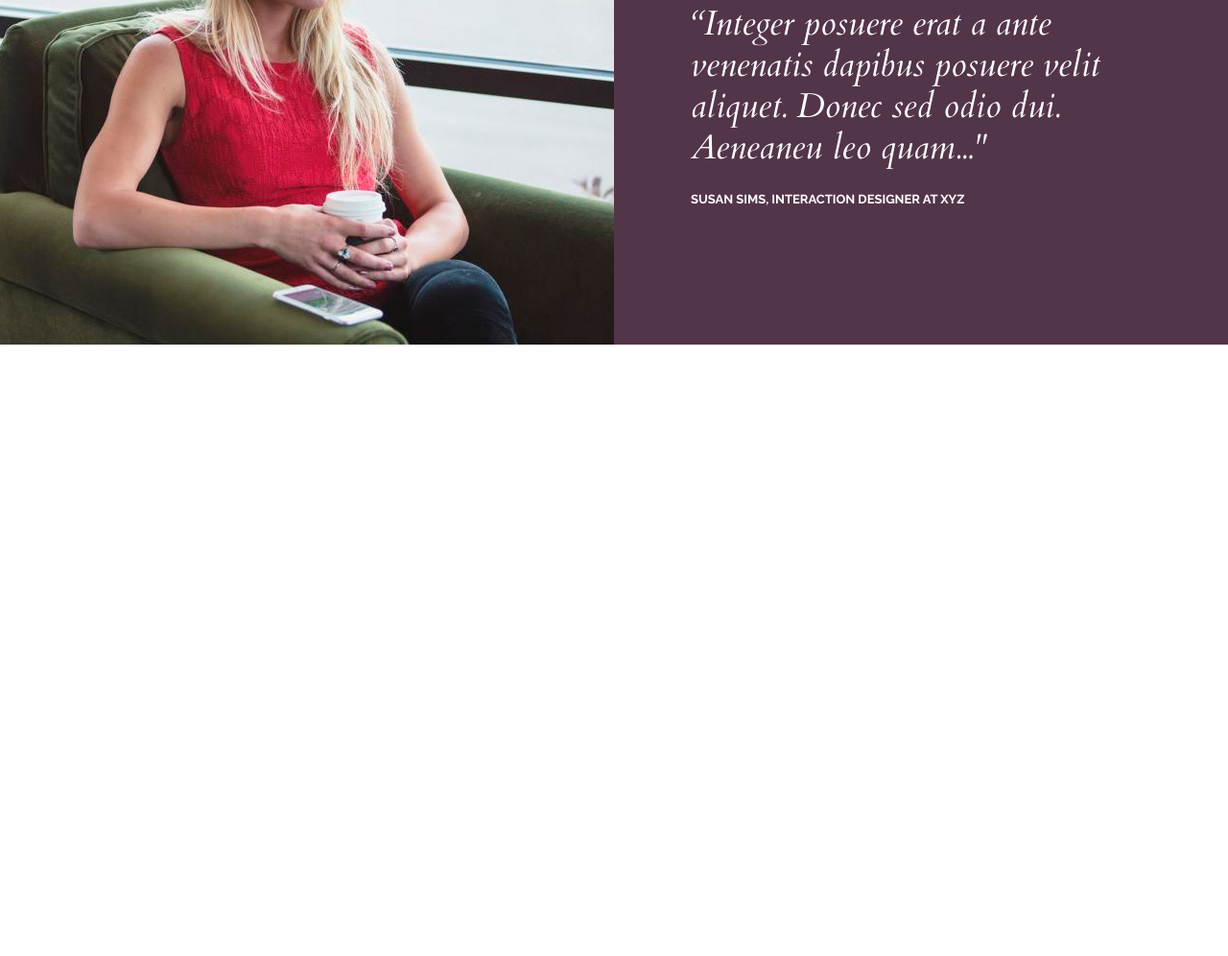
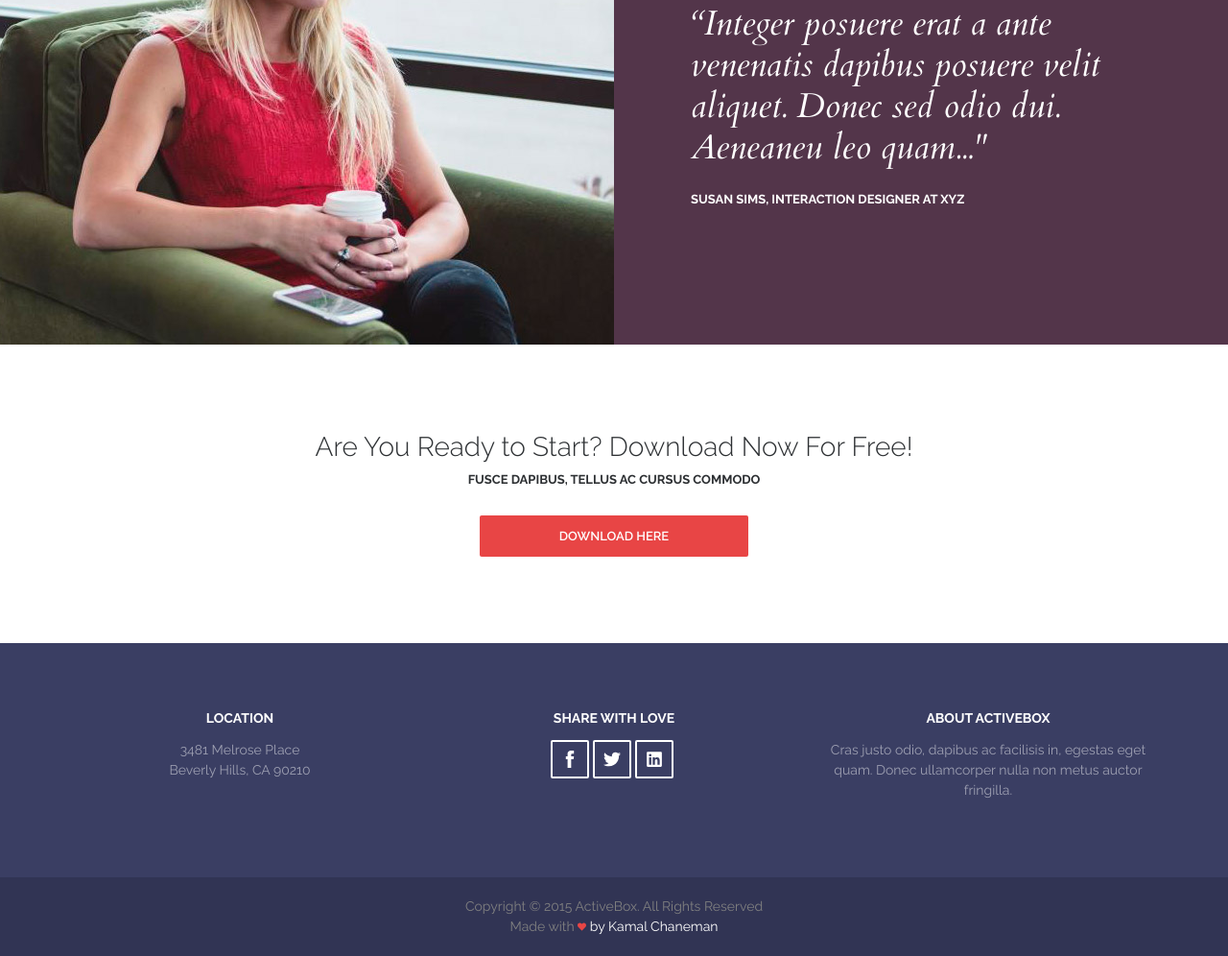
Before and after one commit to valentina-94/active-box, a plain HTML site: page index.html in a window 1280 px wide. Shown: the part 3016-4012 px from the top of the page at 96% size. Before the commit the page ends 3375 px from the top, so only its background shows below. Drawn offline with nearby package versions, Linux system fonts and the light colour scheme.

Commit message:
added block download and footer

```diff
--- a/index.html
+++ b/index.html
@@ -3,7 +3,7 @@
 
 <head>
     <meta charset="utf-8">
-    <link href="https://fonts.googleapis.com/css?family=Cardo:400i|Open+Sans:700|Raleway:400,600,700&display=swap" rel="stylesheet">
+    <link href="https://fonts.googleapis.com/css?family=Cardo:400i|Open+Sans:700|Raleway:300,400,600,700&display=swap" rel="stylesheet">
     <link rel="stylesheet" href="style.css">
     <title>ActiveBox</title>
 </head>
@@ -25,6 +25,11 @@
         <symbol id="linkedin" viewBox="0 0 448 512">
             <g>
                 <path d="M416 32H31.9C14.3 32 0 46.5 0 64.3v383.4C0 465.5 14.3 480 31.9 480H416c17.6 0 32-14.5 32-32.3V64.3c0-17.8-14.4-32.3-32-32.3zM135.4 416H69V202.2h66.5V416zm-33.2-243c-21.3 0-38.5-17.3-38.5-38.5S80.9 96 102.2 96c21.2 0 38.5 17.3 38.5 38.5 0 21.3-17.2 38.5-38.5 38.5zm282.1 243h-66.4V312c0-24.8-.5-56.7-34.5-56.7-34.6 0-39.9 27-39.9 54.9V416h-66.4V202.2h63.7v29.2h.9c8.9-16.8 30.6-34.5 62.9-34.5 67.2 0 79.7 44.3 79.7 101.9V416z"></path>
+            </g>
+        </symbol>
+        <symbol id="heart" viewBox="0 0 512 512">
+            <g>
+                <path d="M462.3 62.6C407.5 15.9 326 24.3 275.7 76.2L256 96.5l-19.7-20.3C186.1 24.3 104.5 15.9 49.7 62.6c-62.8 53.6-66.1 149.8-9.9 207.9l193.5 199.8c12.5 12.9 32.8 12.9 45.3 0l193.5-199.8c56.3-58.1 53-154.3-9.8-207.9z"></path>
             </g>
         </symbol>
     </svg>
@@ -264,6 +269,65 @@
             </div>
         </div>
     </div>
+    <div class="download">
+        <div class="container">
+            <h3 class="download__title">Are You Ready to Start? Download Now For Free!</h3>
+            <div class="download__text">Fusce dapibus, tellus ac cursus commodo</div>
+            <a class="btn btn--red btn--long" href="#">Download Here</a>
+        </div>
+    </div>
+    <footer class="footer">
+        <div class="container">
+            <div class="footer__inner">
+                <div class="footer__block">
+                    <h4 class="footer__title">Location</h4>
+                    <address class="footer__address">
+                        <div>3481 Melrose Place</div>
+                        <div>Beverly Hills, CA 90210</div>
+                    </address>
+                </div>
+                <div class="footer__block">
+                    <h4 class="footer__title">Share with love</h4>
+                    <div class="social social--footer">
+                        <a class="social__item" href="#" target="_blank">
+                            <svg class="social__icon">
+                                <use xlink:href="#facebook"></use>
+                            </svg>
+                        </a>
+                        <a class="social__item" href="#" target="_blank">
+                            <svg class="social__icon">
+                                <use xlink:href="#twitter"></use>
+                            </svg>
+                        </a>
+                        <a class="social__item" href="#" target="_blank">
+                            <svg class="social__icon">
+                                <use xlink:href="#linkedin"></use>
+                            </svg>
+                        </a>
+                    </div>
+                </div>
+                <div class="footer__block">
+                    <h4 class="footer__title">About activebox</h4>
+                    <div class="footer__text">
+                        <p>Cras justo odio, dapibus ac facilisis in, egestas eget quam. Donec ullamcorper nulla non metus auctor fringilla.</p>
+                    </div>
+                </div>
+            </div>
+        </div>
+        <div class="copyright">
+            <div class="container">
+                <div class="copyright__text">
+                    <div>Copyright © 2015 ActiveBox. All Rights Reserved</div>
+                    <div>Made with
+                        <svg class="copyright__icon">
+                            <use xlink:href="#heart"></use>
+                        </svg>
+                        <span>by Kamal Chaneman</span>
+                    </div>
+                </div>
+            </div>
+        </div>
+    </footer>
 </body>
 
 </html>
--- a/style.css
+++ b/style.css
@@ -122,11 +122,16 @@ p {
     font-weight: 600;
     text-transform: uppercase;
     text-decoration: none;
+    text-align: center;
     transition: background .1s linear;
 }
 
 .btn--red {
     background-color: #e84545;
+}
+
+.btn--long {
+    min-width: 280px;
 }
 
 .btn--red:hover {
@@ -270,6 +275,10 @@ p {
     display: flex;
 }
 
+.social--footer {
+    justify-content: center;
+}
+
 .social__item {
     display: flex;
     justify-content: center;
@@ -290,10 +299,29 @@ p {
    fill: #fff;
 }
 
+.social--footer .social__item:hover .social__icon {
+   fill: #e84545;
+}
+
+.social--footer .social__item {
+    background-color: transparent;
+    border-width: 2px;
+    border-color: #fff;
+    border-radius: 2px;
+}
+
+.social--footer .social__item:hover {
+   background-color: #fff;
+}
+
 .social__icon {
     display: block;
     height: 18px;
     fill: #c6cacc;
+}
+
+.social--footer .social__icon {
+    fill: #fff;
 }
 
 /* Reviews */
@@ -344,3 +372,85 @@ p {
     text-transform: uppercase;
     color: #fff;
 }
+
+/* Download */
+.download {
+    margin: 90px 0;
+    text-align: center;
+}
+
+.download__title {
+    margin-bottom: 10px;
+    font-size: 28px;
+    color: #2d3033;
+    font-weight: 300;
+}
+
+.download__text {
+   margin-bottom: 30px;
+   font-size: 13px;
+   font-weight: 700;
+   color: #2d3033;
+   text-transform: uppercase;
+}
+
+/* Footer */
+.footer {
+    background-color: #3a3e63;
+}
+
+.footer__inner {
+    display: flex;
+    flex-wrap: wrap;
+    padding: 70px 0;
+}
+
+.footer__block {
+    width: 33.33333%;
+    padding: 0 15px;
+    text-align: center;
+}
+
+.footer__title {
+    margin-bottom: 15px;
+    font-size: 14px;
+    font-weight: 700;
+    color: #fff;
+    text-transform: uppercase;
+}
+
+.footer__address {
+    font-size: 14px;
+    line-height: 1.5;
+    font-style: normal;
+    color: rgba(255, 255, 255, .5);
+}
+
+.footer__text {
+    font-size: 14px;
+    line-height: 1.5;
+    color: rgba(255, 255, 255, .5);
+}
+
+/* Copyright */
+.copyright {
+    padding: 20px 0;
+    background-color: #313454;
+}
+
+.copyright__text {
+    text-align: center;
+    font-size: 14px;
+    line-height: 1.5;
+    color: #808080;
+}
+
+.copyright__text span {
+    color: #fff;
+}
+
+.copyright__icon {
+    height: 9px;
+    width: 9px;
+    fill: #e84545;
+}
```
Also changed, not shown: img/heart-solid.svg (added).
